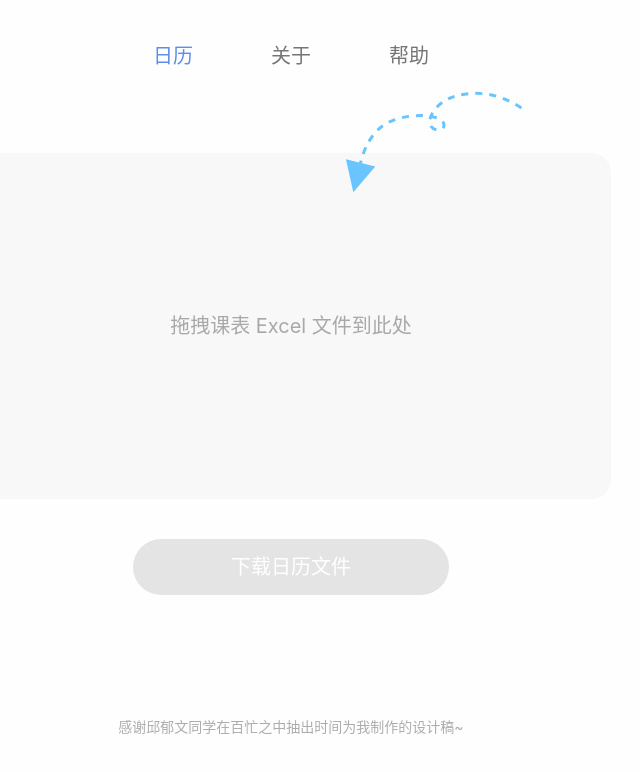
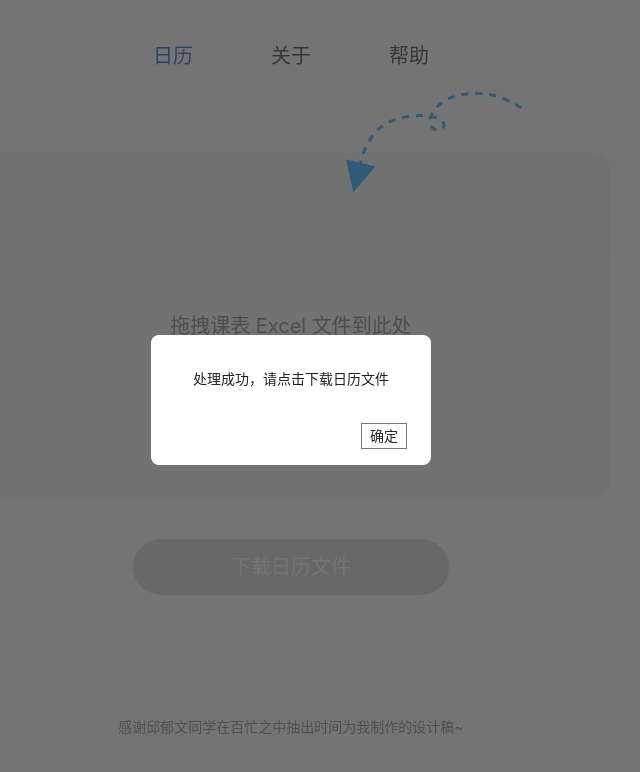
Before and after one commit to willx12123/schedule-calendar-cuc, a Vue app: page / in a window 1280 px wide. Shown: the top 772 px of the page, without its empty margins (349-989 px from the left). Built offline with nearby package versions, Linux system fonts and the light colour scheme; what ics-in-browser would draw is missing.

Commit message:
feat: Add an alert modal instead of window.alert.

```diff
--- a/src/components/DownloadButton.vue
+++ b/src/components/DownloadButton.vue
@@ -85,7 +85,8 @@ button {
   transition: 100ms;
 
   &:hover {
-    box-shadow: 0 10px 30px 1px rgba(105, 197, 255, 0.54);
+    box-shadow: 0 6px 10px rgba(0, 0, 0, 0.14), 0 1px 18px rgba(0, 0, 0, 0.12),
+    0 3px 5px rgba(0, 0, 0, 0.2);
   }
 
   &:active {
--- a/src/components/FileDropBox.vue
+++ b/src/components/FileDropBox.vue
@@ -35,7 +35,7 @@ import { useFile } from '@/hooks/useFile';
 export default defineComponent({
   name: 'FileDropBox',
   props: {
-    onComplete: {
+    onDropped: {
       type: Function,
       required: true,
     },
@@ -57,6 +57,8 @@ export default defineComponent({
         return;
       }
       handleFile(files[0]);
+      const { onDropped } = props;
+      onDropped();
       store.fileDropped();
     };
     const selectFile = (e: InputEvent) => {
@@ -66,7 +68,8 @@ export default defineComponent({
         return;
       }
       handleFile(files[0]);
-      props.onComplete();
+      const { onDropped } = props;
+      onDropped();
       store.fileDropped();
     };
     const emitInputFile = () => {
--- /dev/null
+++ b/src/components/Modals/Alert.vue
@@ -0,0 +1,92 @@
+<template>
+  <div class="alert-modal-wrapper" :style="modalStyle">
+    <div class="alert-box">
+      <div class="alert-message">
+        <p>{{ alertMessage }}</p>
+      </div>
+      <div class="options">
+        <button @click="onConfirm">确定</button>
+      </div>
+    </div>
+  </div>
+</template>
+
+<script lang="ts">
+import { defineComponent, computed } from 'vue';
+
+import { useWindow } from '@/hooks/useWindow';
+
+export default defineComponent({
+  name: 'Alert',
+  props: {
+    alertMessage: {
+      type: String,
+      required: true,
+    },
+    onConfirm: {
+      type: Function,
+      required: true,
+    },
+  },
+  setup() {
+    const { clientSize } = useWindow();
+    const modalStyle = computed(() => ({
+      width: `${clientSize.width}px`,
+      height: `${clientSize.height}px`,
+    }));
+    return {
+      modalStyle,
+    };
+  },
+});
+</script>
+
+<style scoped lang="scss">
+.alert-modal-wrapper {
+  position: fixed;
+  top: 0;
+  left: 0;
+  z-index: 10;
+
+  background: rgba(0, 0, 0, 0.54);
+  display: flex;
+  align-items: center;
+  justify-content: center;
+
+  > .alert-box {
+    width: 280px;
+    height: 130px;
+    border-radius: 8px;
+    background: #ffffff;
+    display: flex;
+    flex-direction: column;
+
+    > .alert-message {
+      flex-grow: 1;
+      width: 100%;
+      display: flex;
+      justify-content: center;
+      align-items: center;
+    }
+
+    > .options {
+      padding: 0 24px 16px;
+      display: flex;
+      flex-direction: row-reverse;
+
+      > button {
+        background: transparent;
+        padding: 4px 8px;
+        border: 1px solid rgba(0, 0, 0, 0.54);
+        cursor: pointer;
+
+        color: rgba(0, 0, 0, 0.87);
+
+        &:hover {
+          background: rgba(0, 0, 0, 0.12);
+        }
+      }
+    }
+  }
+}
+</style>
--- a/src/hooks/useFile.ts
+++ b/src/hooks/useFile.ts
@@ -54,7 +54,6 @@ export const useFile = () => {
         throw new Error('处理 sheet 失败');
       }
 
-      alert('处理成功，请点击下载日历文件');
       addToCalendar(classes);
     };
   };
--- a/src/views/Home.vue
+++ b/src/views/Home.vue
@@ -1,24 +1,42 @@
 <template>
   <div class="home-wrapper">
-    <drop-box />
+    <alert
+      v-if="isAlert"
+      alert-message="处理成功，请点击下载日历文件"
+      :on-confirm="handleConfirm"
+    />
+    <file-drop-box :on-dropped="handleAlert" />
     <download-button class="download-button" />
   </div>
 </template>
 
 <script lang="ts">
-import { defineComponent } from 'vue';
+import { defineComponent, ref } from 'vue';
 
-import DropBox from '@/components/FileDropBox.vue';
+import FileDropBox from '@/components/FileDropBox.vue';
 import DownloadButton from '@/components/DownloadButton.vue';
+import Alert from '@/components/Modals/Alert.vue';
 
 export default defineComponent({
   name: 'Home',
   components: {
-    DropBox,
+    Alert,
+    FileDropBox,
     DownloadButton,
   },
   setup() {
-    return {};
+    const isAlert = ref<boolean>(true);
+    const handleConfirm = () => {
+      isAlert.value = false;
+    };
+    const handleAlert = () => {
+      isAlert.value = true;
+    };
+    return {
+      isAlert,
+      handleConfirm,
+      handleAlert,
+    };
   },
 });
 </script>
```
Also changed, not shown: 5 other files (tests, documents, lock files or other folders).
